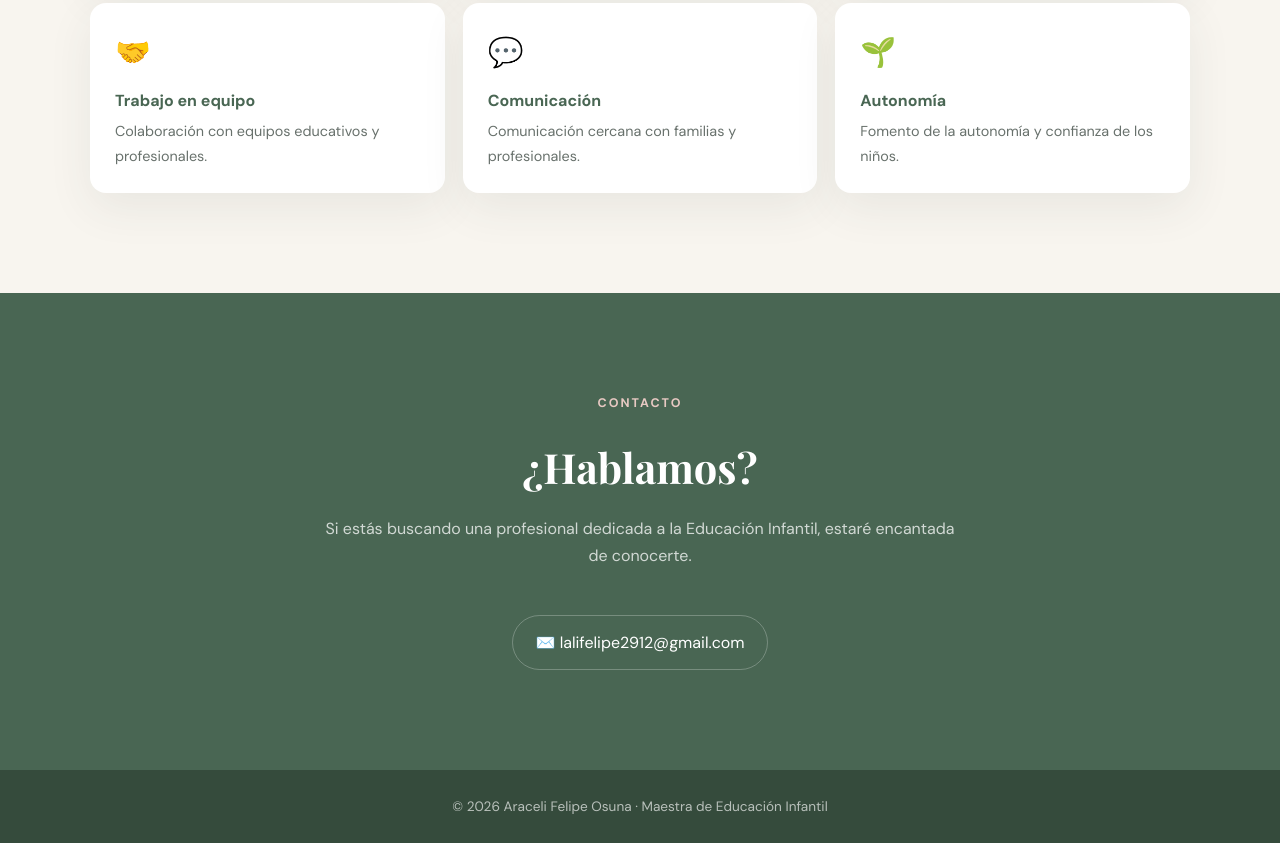
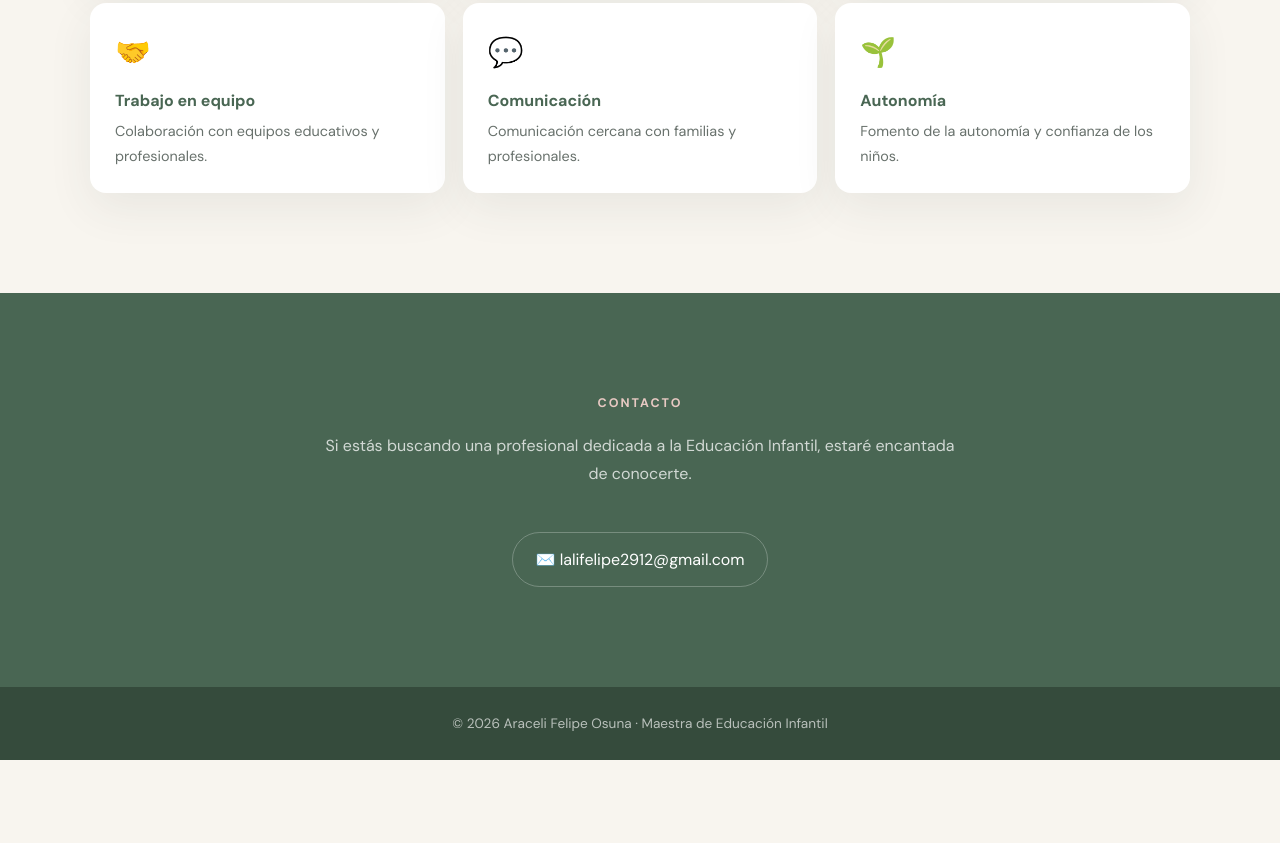
Before and after one commit to sgarpa/araceli-cv, a plain HTML site: page index.html in a window 1280 px wide. Shown: the part 3472-4315 px from the top of the page. After the commit the page ends 4232 px from the top, so only its background shows below. Drawn offline with nearby package versions, Linux system fonts and the light colour scheme.

Commit message:
Update index.html

```diff
--- a/index.html
+++ b/index.html
@@ -821,7 +821,7 @@
       </div>
 
       <h2 class="section-title">
-        ¿Hablamos?
+
       </h2>
 
       <p class="section-subtitle">
```
